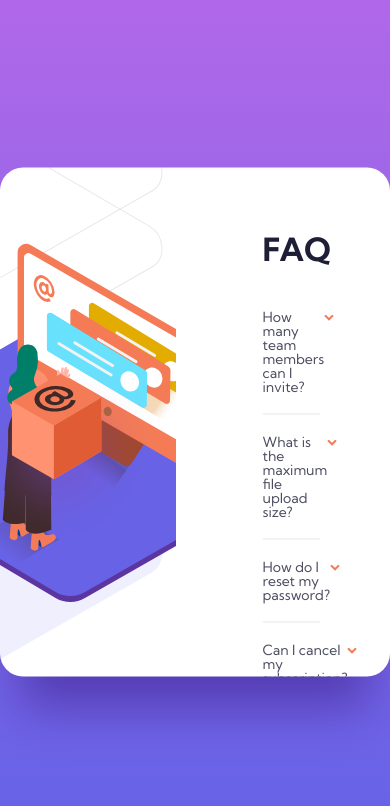
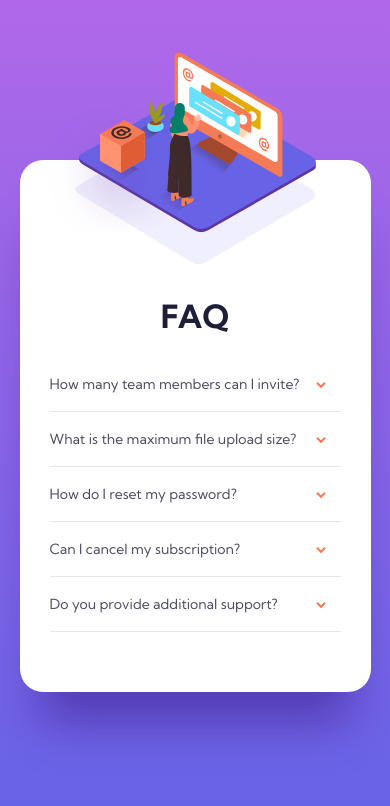
Before and after one commit to obrad97/Bonus-exercise2, a plain HTML site: page index.html in a window 390 px wide. Drawn offline with Linux system fonts and the light colour scheme.

Commit message:
finished

```diff
--- a/assets/css/style.css
+++ b/assets/css/style.css
@@ -15,7 +15,6 @@ body {
     max-width: 1440px;
     height: 100vh;
     font-family: 'Kumbh Sans', sans-serif;
-
 }
 
 .faq-card {
@@ -110,6 +109,7 @@ body {
 .question {
     display: flex;
     justify-content: space-between;
+    align-items: center;
     margin-bottom: 20px;
     font-style: normal;
     font-weight: normal;
@@ -121,6 +121,7 @@ body {
 .question::after {
     content: url('/assets/images/icon-arrow-down.svg');
     margin-right: 15px;
+    transition: 1000ms;
 }
 
 .question:hover {
@@ -128,16 +129,13 @@ body {
     cursor: pointer;
 }
 
-.arrow:hover {
-    cursor: pointer;
-}
-
 .question-active::after {
     transform: rotate(180deg);
+    transition: 1000ms;
 }
 
 .answer {
-    max-height: 0 ;
+    max-height: 0;
     overflow: hidden;
     transition: 1000ms ease max-height;
     font-style: normal;
@@ -146,3 +144,61 @@ body {
     line-height: 18px;
     color: #787887;
 }
+
+@media only screen and (max-width:900px) {
+
+    .container {
+        overflow: scroll;
+    }
+
+    .faq-card {
+        flex-wrap: wrap;
+        width: 90%;
+        height: auto;
+        position: static;
+        transform: unset;
+        margin: 160px auto 50px auto;
+    }
+
+    .headline {
+        text-align: center;
+    }
+
+    .card-left-side {
+        width: 100%;
+        height: auto;
+        overflow:visible;
+        margin-bottom: 100px;
+    }
+
+    .svg-box {
+        display: none;
+    }
+
+    .woman-svg {
+        position: absolute;
+        left: 50%;
+        transform: translate(-50%, -60%);
+        background: url('/assets/images/illustration-woman-online-mobile.svg') no-repeat;
+        width: 290px;
+        height: 180px;
+    }
+
+    .shadow-svg {
+        position: absolute;
+        bottom: 63%;
+        right: unset;
+        left: 50%;
+        transform: translate(-50%, 100%);
+        background: url('/assets/images/bg-pattern-mobile.svg') no-repeat;
+        height: 105px;
+        width: 240px;
+    }
+
+    .card-right-side {
+        padding: 40px 30px;
+        width: 100%;
+        height: 90%;
+
+    }
+}
--- a/assets/js/index.js
+++ b/assets/js/index.js
@@ -5,15 +5,21 @@ questions.forEach((question) => {
         const activeQuestion = document.querySelector(".question.question-active");
         if (activeQuestion && activeQuestion !== question) {
             activeQuestion.classList.toggle("question-active")
+            activeQuestion.style.fontWeight = 'normal';
+            activeQuestion.style.color = '#4B4C5F';
             activeQuestion.nextElementSibling.style.maxHeight = '0px';
             activeQuestion.nextElementSibling.style.marginBottom = '0px';
         }
         const height = question.nextElementSibling.scrollHeight;
         question.classList.toggle('question-active');
         if (question.classList.contains('question-active')) {
+            question.style.fontWeight = 'bold';
+            question.style.color = '#1E1F36';
             question.nextElementSibling.style.maxHeight = `${height}px`;
             question.nextElementSibling.style.marginBottom = '16px';
         }else {
+            question.style.fontWeight = 'normal';
+            question.style.color = '#4B4C5F';
             question.nextElementSibling.style.maxHeight = '0px';
             question.nextElementSibling.style.marginBottom = '0px';
         }
```
